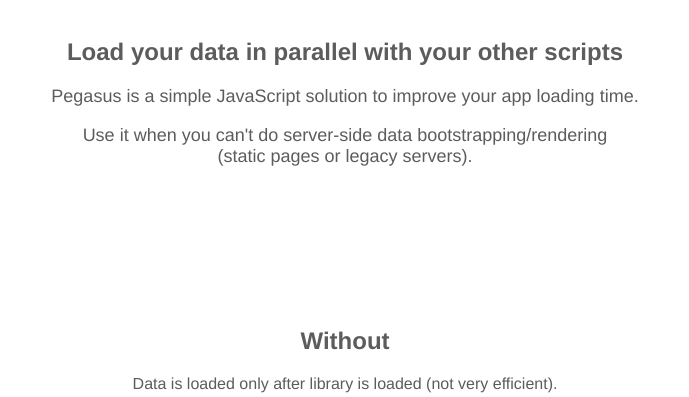
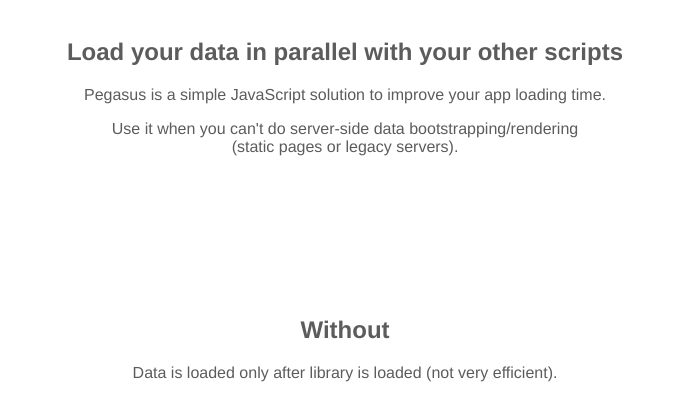
Before and after one commit to typicode/pegasus, a website: page example/index.html in a window 1280 px wide. Shown: the part 330-727 px from the top of the page, without its empty margins (295-984 px from the left). Drawn offline with Linux system fonts and the light colour scheme; grey boxes are pictures that could not be loaded.

Commit message:
Update CSS

```diff
--- a/example/index.html
+++ b/example/index.html
@@ -42,10 +42,6 @@
 
       #intro {
         margin-bottom: 160px;
-      }
-
-      #intro p {
-        font-size: 18px
       }
 
       .block {
```
